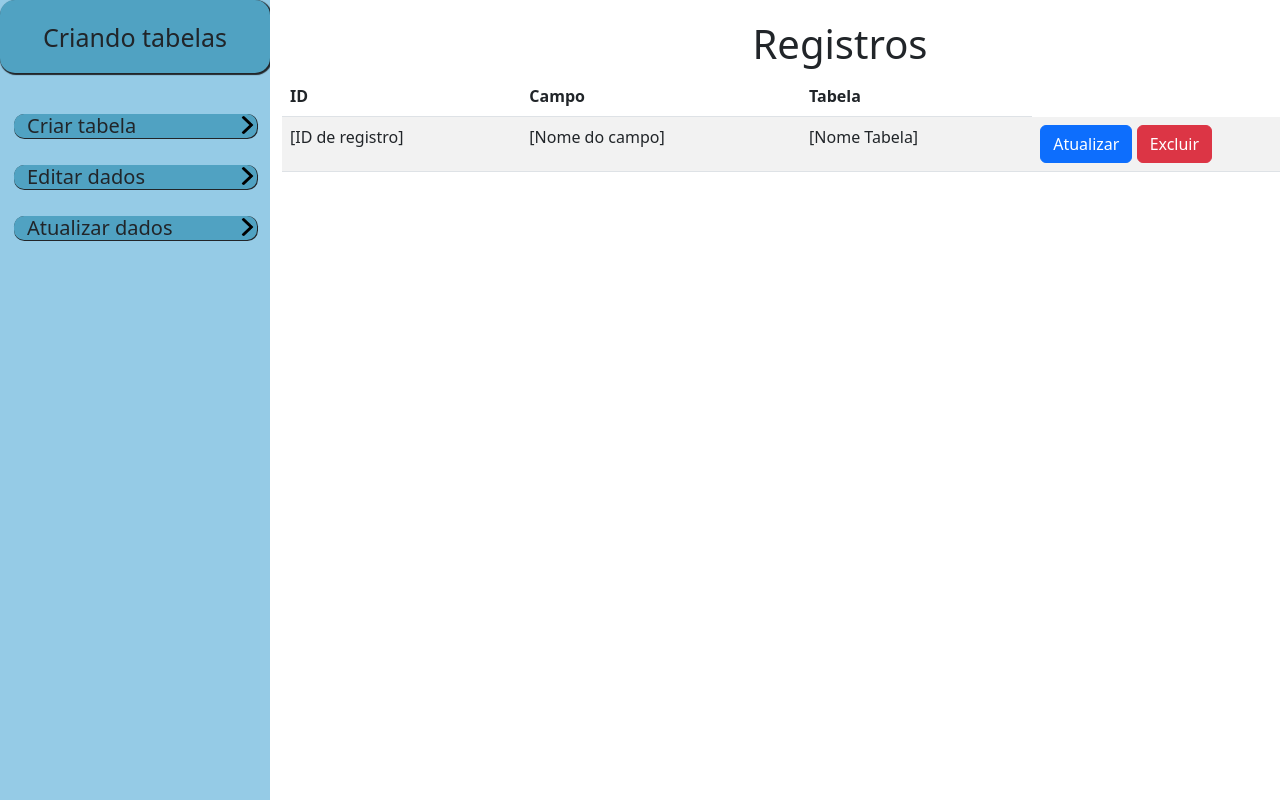
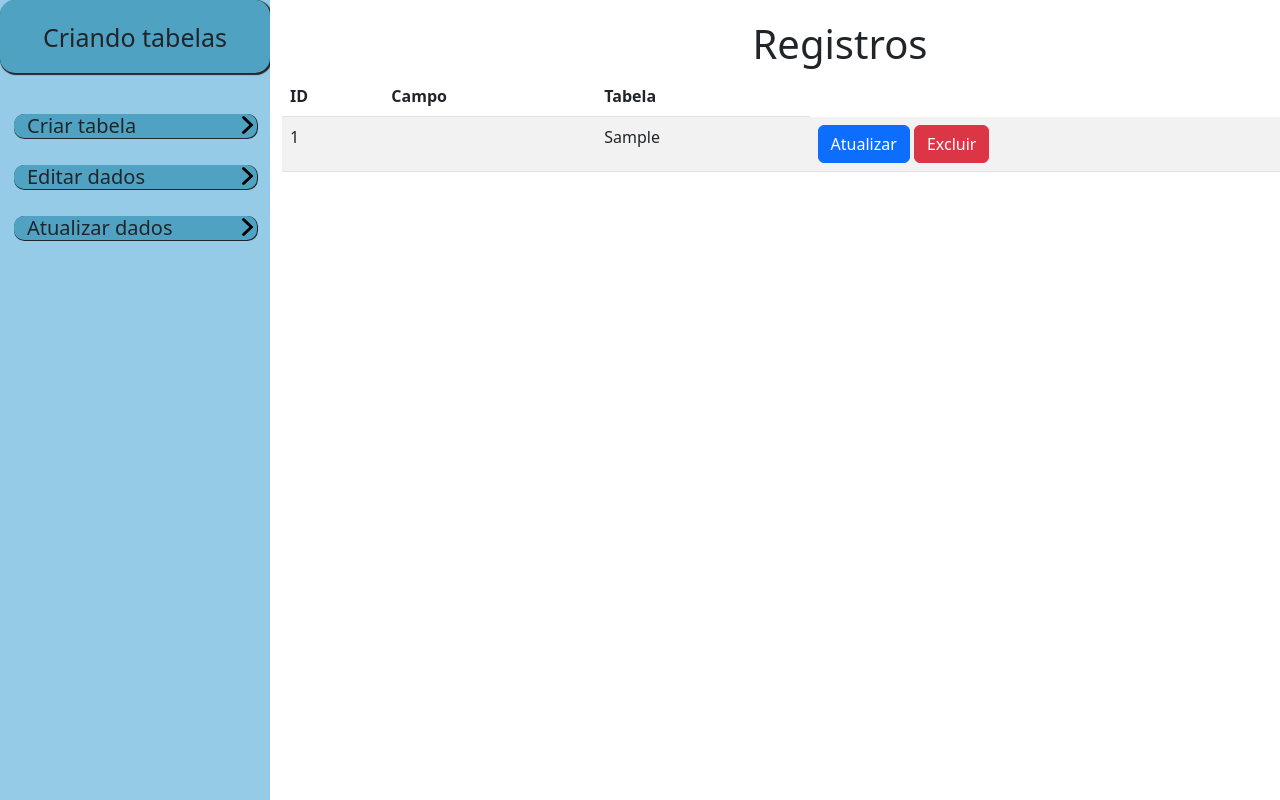
Before and after one commit to gabsdnker/dynamic.window, a Flask app: template templates/index.html in a window 1280 px wide; the page is wider, and only the part inside the window is pictured. Run offline with Flask 3, Linux system fonts and the light colour scheme; the template is opened without the code that fills it: most values are stand-ins (such as "Sample title", 1, 10 or a date in 2020); some libraries are stand-ins or nearby versions.

Commit message:
Add files via upload

```diff
--- a/dynamic.window/app.py
+++ b/dynamic.window/app.py
@@ -24,7 +24,7 @@ def index():
 def cadastrar():
     nome_tabela = request.form['tabela']
     campos = request.form.getlist('campo')
-    valores = request.form.getlist('valor')
+    valores = request.form.getlist('ID')
 
     # Cria um novo registro na tabela especificada
     nova_tabela = type(nome_tabela, (GenericTable,), {})
@@ -42,8 +42,8 @@ def ler():
 
 # UPDATE - Atualização de dados de um registro
 @app.route('/atualizar/<int:id>', methods=['POST'])
-def atualizar(id):
-    registro = db.session.query(GenericTable).get(id)
+def atualizar(Id):
+    registro = db.session.query(GenericTable).get(Id)
 
     # Atualiza os campos do registro
     for campo in request.form:
@@ -53,8 +53,8 @@ def atualizar(id):
 
 # DELETE - Exclusão de um registro
 @app.route('/excluir/<int:id>')
-def excluir(id):
-    registro = db.session.query(GenericTable).get(id)
+def excluir(Id):
+    registro = db.session.query(GenericTable).get(Id)
     db.session.delete(registro)
     db.session.commit()
     return redirect("/")
--- a/dynamic.window/static/style.css
+++ b/dynamic.window/static/style.css
@@ -10,7 +10,6 @@
     margin-right: 0%;
     background: #95cbe6;
     overflow-y: auto;
-
     transition: all ease 0.5s;
 
 }
--- a/dynamic.window/templates/index.html
+++ b/dynamic.window/templates/index.html
@@ -48,10 +48,11 @@
                         <input class="campos-aside" type="text" name="tabela" id="tabela-atualizar">
                         <label class="campos-aside" for="id-registro">ID:</label>
                         <input class="campos-aside" type="text" name="id-registro" id="id-registro">
-                        <!--{% for campo in campos %}-->
-                            <label class="campos-aside" for="{{ campo }}">Campo:</label>
-                            <input class="campos-aside" type="text" name="{{ campo }}" id="{{ campo }}"><br>
-                        <!--{% endfor %}(OBS:. Isto esta aparecendo no site, porém não pode)-->
+                        {% for campo in campos %}
+                            <label class="campos-aside" for="nome-campo">Campo:</label>
+                            <input class="campos-aside" type="text" name="nome-campo" id="nome-campo"><br>
+                        {% endfor %}
+                        <br>
                         <input class="campos-aside" type="submit" value="Atualizar">
                     </form>
                 </div>
@@ -64,20 +65,21 @@
                 <thead>
                     <tr>
                         <th>ID</th>
-                        <!--{% for campo in campos %}-->
-                            <th>Campo</th>
-                        <!--{% endfor %}-->
+                        {% for campo in campos %}
+                        <th>Campo</th>
+                        {% endfor %}
                         <th>Tabela</th>
+
                     </tr>
                 </thead>
                 <tbody>
-                    <!--{% for registro in listagem %}-->
+                    {% for registro in listagem %}
                         <tr>
-                            <td>[ID de registro]</td>
-                            <!--{% for campo in campos %}-->
-                            <td>[Nome do campo]</td>
-                            <!--{% endfor %}-->
-                            <td>[Nome Tabela]</td>
+                            <td>{{ registro.id }}</td>
+                            {% for campo in campos %}
+                            <td>{{ getattr(registro, campo) }}</td>
+                            {% endfor %}
+                            <td>{{nova_tabela}}</td>
                             <td>
                                 <div class="btn-group" role="group">
                                     <form action="/excluir/{{ registro.id }}" method="get" id="button">
@@ -87,7 +89,7 @@
                                 </div>
                             </td>
                         </tr>
-                    <!--{% endfor %}-->
+                    {% endfor %}
                 </tbody>
             </table>
         </div>
```
Also changed, not shown: dynamic.window/instance/mydb.db.
